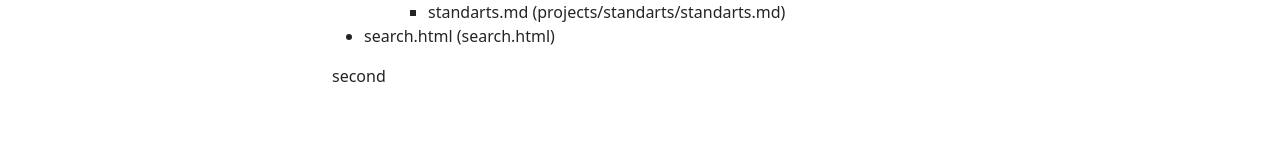
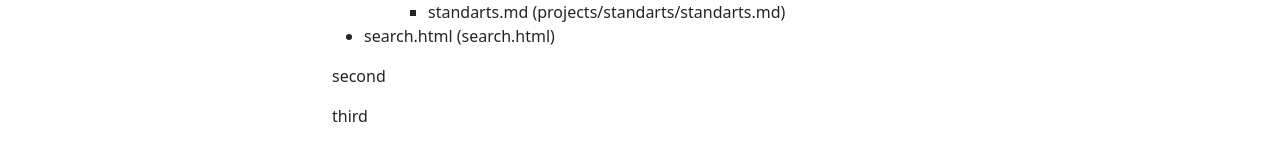
Before and after one commit to Soraxem/website-test, a Jekyll site: the page built from index.md, in a window 1280 px wide. Shown: the part 312-473 px from the top of the page. Built offline with Jekyll 4.4.1, drawn with Linux system fonts in a browser that asks for light colours.

Commit message:
Update index.md

```diff
--- a/index.md
+++ b/index.md
@@ -11,3 +11,5 @@ This is my personal website, here a huge part of my knowledge base is published.
 {% include navigation.html paths=paths level="" %}
 <p>second</p>
 {% include navigation.html paths=paths level="projects/" %}
+<p>third</p>
+{% include navigation.html paths=paths level="projects" %}
```
